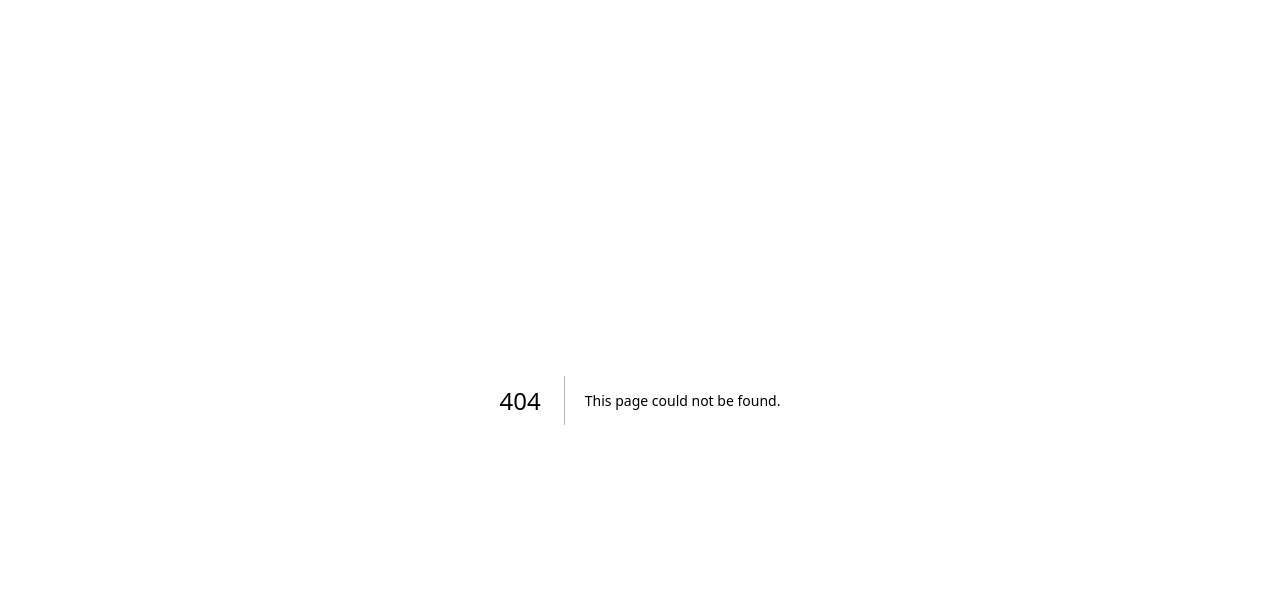
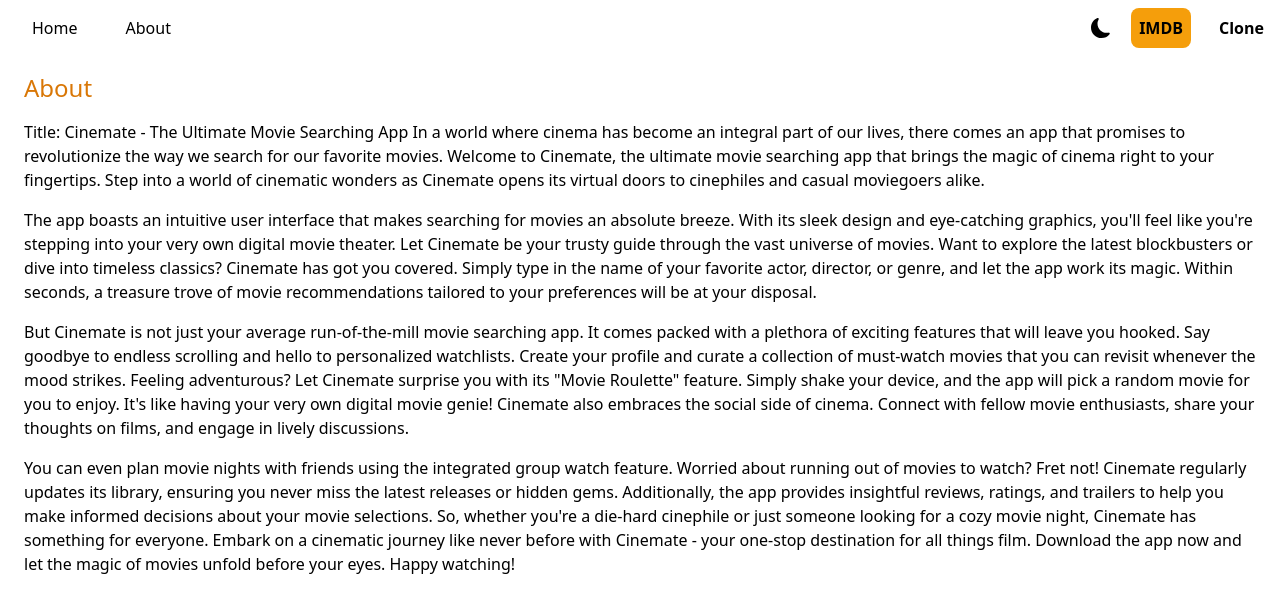
Before and after one commit to pksatyam777/IMDB-Movie-App, a Next.js app: page /about in a window 1280 px wide. Before the commit this address had no page. Shown: the top 612 px of the page. Built offline with nearby package versions, Linux system fonts and the light colour scheme.

Commit message:
added about page

```diff
--- a/src/app/Providers.jsx
+++ b/src/app/Providers.jsx
@@ -5,7 +5,8 @@ import { ThemeProvider} from 'next-themes'
 export default function Providers({children}) {
   return (
     <div><ThemeProvider enableSystem={true} attribute='class' >
-        {children}
+      <div>{children}</div>
+
         </ThemeProvider></div>
   )
 }
--- /dev/null
+++ b/src/app/about/page.jsx
@@ -0,0 +1,44 @@
+export default function About() {
+  return (
+    <div className="mx-6 space-y-4">
+      <h1 className="text-2xl font-medium text-amber-600 my-4">About</h1>
+      <p>
+        Title: Cinemate - The Ultimate Movie Searching App In a world where
+        cinema has become an integral part of our lives, there comes an app that
+        promises to revolutionize the way we search for our favorite movies.
+        Welcome to Cinemate, the ultimate movie searching app that brings the
+        magic of cinema right to your fingertips. Step into a world of cinematic
+        wonders as Cinemate opens its virtual doors to cinephiles and casual
+        moviegoers alike.</p><p> The app boasts an intuitive user interface that makes
+        searching for movies an absolute breeze. With its sleek design and
+        eye-catching graphics, you'll feel like you're stepping into your very
+        own digital movie theater. Let Cinemate be your trusty guide through the
+        vast universe of movies. Want to explore the latest blockbusters or dive
+        into timeless classics? Cinemate has got you covered. Simply type in the
+        name of your favorite actor, director, or genre, and let the app work
+        its magic. Within seconds, a treasure trove of movie recommendations
+        tailored to your preferences will be at your disposal.</p><p> But Cinemate is
+        not just your average run-of-the-mill movie searching app. It comes
+        packed with a plethora of exciting features that will leave you hooked.
+        Say goodbye to endless scrolling and hello to personalized watchlists.
+        Create your profile and curate a collection of must-watch movies that
+        you can revisit whenever the mood strikes. Feeling adventurous? Let
+        Cinemate surprise you with its "Movie Roulette" feature. Simply shake
+        your device, and the app will pick a random movie for you to enjoy. It's
+        like having your very own digital movie genie! Cinemate also embraces
+        the social side of cinema. Connect with fellow movie enthusiasts, share
+        your thoughts on films, and engage in lively discussions.</p><p> You can even
+        plan movie nights with friends using the integrated group watch feature.
+        Worried about running out of movies to watch? Fret not! Cinemate
+        regularly updates its library, ensuring you never miss the latest
+        releases or hidden gems. Additionally, the app provides insightful
+        reviews, ratings, and trailers to help you make informed decisions about
+        your movie selections. So, whether you're a die-hard cinephile or just
+        someone looking for a cozy movie night, Cinemate has something for
+        everyone. Embark on a cinematic journey like never before with Cinemate
+        - your one-stop destination for all things film. Download the app now
+        and let the magic of movies unfold before your eyes. Happy watching!
+      </p>
+    </div>
+  );
+}
--- a/src/app/layout.js
+++ b/src/app/layout.js
@@ -1,8 +1,8 @@
-import Headers from './Components/Header'
+
 import Providers from './Providers'
 import './globals.css'
 import { Inter } from 'next/font/google'
-
+import Headers from './Components/Header'
 const inter = Inter({ subsets: ['latin'] })
 
 export const metadata = {
@@ -14,7 +14,7 @@ export default function RootLayout({ children }) {
   return (
     <html lang="en">
 
-      <body className={inter.className}><Providers >{children}</Providers></body>
+      <body><Providers ><Headers />{children}</Providers></body>
     </html>
   )
 }
--- a/src/app/page.js
+++ b/src/app/page.js
@@ -5,7 +5,7 @@ export default function Home() {
   return (
 
       <div>
-        <Headers />
+
 
 
       </div>
```
